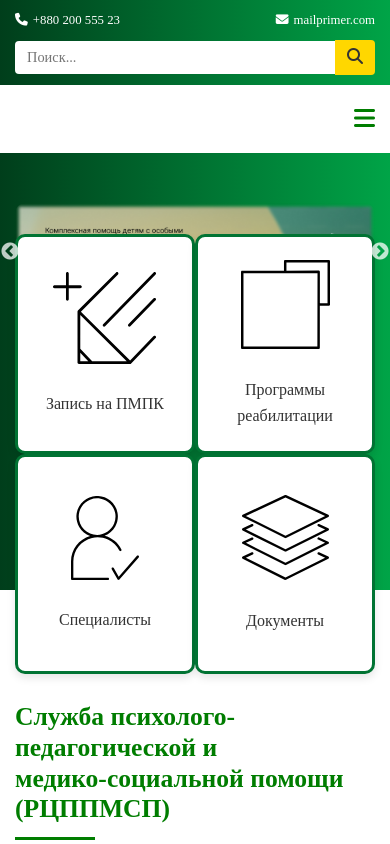
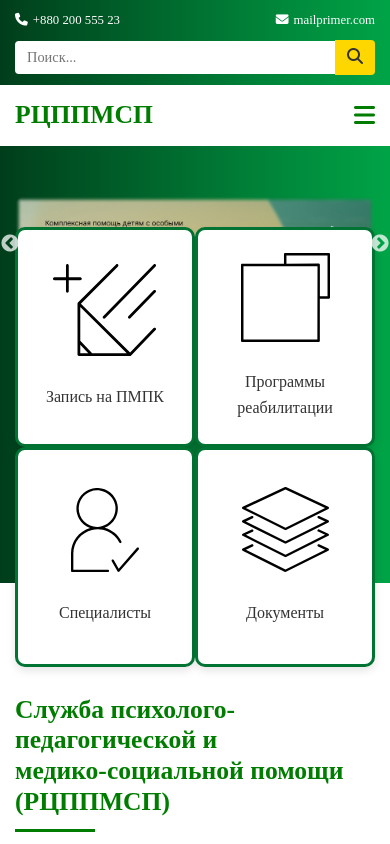
Before and after one commit to LagutaGit/rccpm, a plain HTML site: page index.html in a window 390 px wide. Shown: the top 844 px of the page. Drawn offline with nearby package versions, Linux system fonts and the light colour scheme.

Commit message:
Доработал меню burger

```diff
--- a/css/media.css
+++ b/css/media.css
@@ -2,6 +2,7 @@
  @media (max-width: 1200px) {
     .main-nav ul {
       gap: 15px;
+      margin-top: 25px;
     }
 
     .main-nav a {
@@ -54,12 +55,21 @@
 
 
 
-    .mobile-menu-btn {
+    /*.mobile-menu-btn {
       display: block;
       text-align: end;
       z-index: 1000;
       position: relative;
-    }
+    }*/
+
+    .mobile-menu-btn {
+      display: flex;
+      text-align: end;
+      z-index: 1000;
+      position: relative;
+      justify-content: space-between;
+      align-items: center;
+  }
 
     h1 {
       font-size: 2.2rem;
--- a/index.html
+++ b/index.html
@@ -129,6 +129,7 @@
           </ul>
         </nav>
         <div class="mobile-menu-btn">
+          <h2>РЦППМСП</h2>
           <i class="fas fa-bars"></i>
         </div>
       </div>
```
